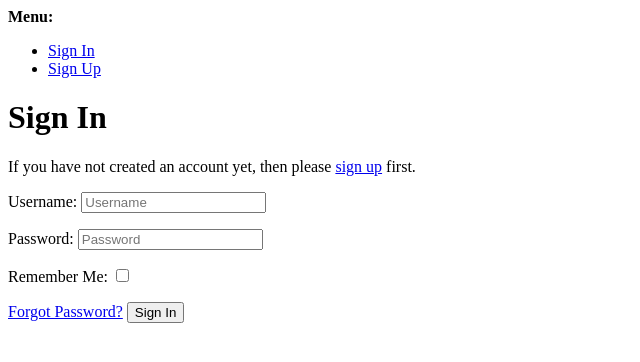
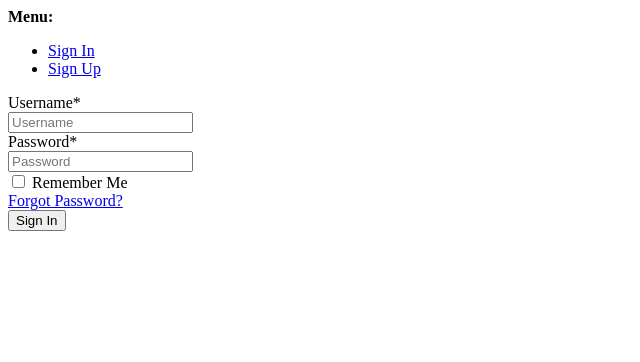
Before and after one commit to Romanchikus/opencourse, a Django app: page /accounts/login/ in a window 1280 px wide. Shown: the top 362 px of the page, without its empty margins (0-640 px from the left). Run offline with Django 3.2, Linux system fonts and the light colour scheme; some libraries are stand-ins or nearby versions.

Commit message:
Create login page

```diff
--- a/templates/account/login.html
+++ b/templates/account/login.html
@@ -2,12 +2,15 @@
 
 {% load i18n %}
 {% load account socialaccount %}
+{% load crispy_forms_tags %}
 
-{% block head_title %}{% trans "Sign In" %}{% endblock %}
+{% block content_title %}
+  <h2 class="h3">{% trans "Sign In" %}</h2>
+  <p>{% blocktrans %}If you have not created an account yet, then please
+  <a href="{{ signup_url }}">sign up</a> first.{% endblocktrans %}</p>
+{% endblock %}
 
 {% block content %}
-
-<h1>{% trans "Sign In" %}</h1>
 
 {% get_providers as socialaccount_providers %}
 
@@ -28,19 +31,18 @@ for a {{ site_name }} account and sign in below:{% endblocktrans %}</p>
 
 {% include "socialaccount/snippets/login_extra.html" %}
 
-{% else %}
-<p>{% blocktrans %}If you have not created an account yet, then please
-<a href="{{ signup_url }}">sign up</a> first.{% endblocktrans %}</p>
 {% endif %}
 
-<form class="login" method="POST" action="{% url 'account_login' %}">
+<form action="{% url 'account_login' %}" class="bg-white p-5 contact-form login" method="POST">
   {% csrf_token %}
-  {{ form.as_p }}
+  {{ form|crispy }}
   {% if redirect_field_value %}
   <input type="hidden" name="{{ redirect_field_name }}" value="{{ redirect_field_value }}" />
   {% endif %}
   <a class="button secondaryAction" href="{% url 'account_reset_password' %}">{% trans "Forgot Password?" %}</a>
-  <button class="primaryAction" type="submit">{% trans "Sign In" %}</button>
+  <div class="form-group">
+    <input type="submit" value="{% trans 'Sign In' %}" class="btn btn-primary py-3 px-5">
+  </div>
 </form>
 
 {% endblock %}
```
Also changed, not shown: templates/base.html (+4 -4 lines), templates/users/login.html (deleted, +0 -25 lines).
